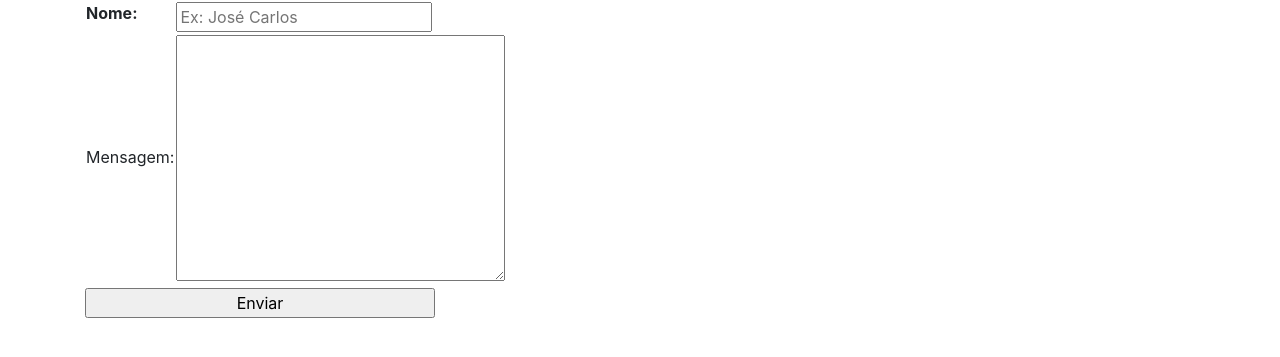
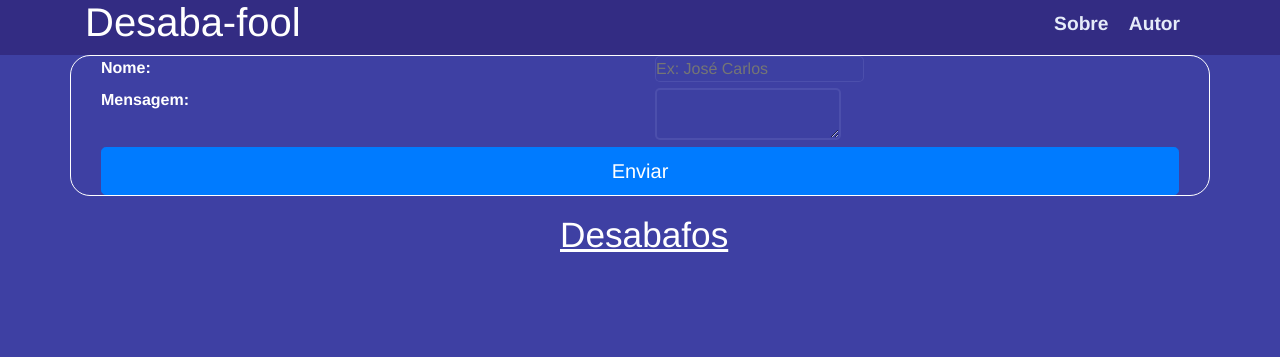
Before and after one commit to GabrielCoelho/desba-fool, a PHP site: page / in a window 1280 px wide. Shown: the top 357 px of the page. Run offline with PHP 8.4, Linux system fonts and the light colour scheme; data that the repository does not hold is empty.

Commit message:
Adicionado um template (tecnicamente) bonito

```diff
--- a/app/views/index.php
+++ b/app/views/index.php
@@ -5,36 +5,65 @@
         <meta charset="UTF-8">
         <meta name="viewport" content="width=device-width, initial-scale=1">
         <link href="./public/css/bootstrap.css" rel="stylesheet">
+        <link href="./public/css/style.css" rel="stylesheet">
     </head>
     <body>
+    <header>
+        <div class="container">
+            <div class="row">
+                <div class="col"><h1>Desaba-fool</h1></div>
+                <div class="col">
+                    <nav>
+                        <ul>
+                            <li><a href="http://github.com/GabrielCoelho/desba-fool">Sobre</a></li>
+                            <li><a href="http://gabrielcoelho.github.io/">Autor</a></li>
+                        </ul>
+                    </nav>
+                </div>
+            </div>
+        </div>
+    </header>
     <section class="container">
         <form action="/addMsg" method="POST">
-        <table>
-            <tr>
-                <th><label for="Nome">Nome: </label></th>
-                <th><input id="Nome" name="name"  type="text" placeholder="Ex: José Carlos"></th>
-            </tr>
-            <tr>
-                <td><label for="Mensagem">Mensagem:</label></td>
-                <td><textarea name="msg" id="Mensagem" cols="30" rows="10"></textarea></td>
-            </tr>
-        </table>
-        <button style="width: 350px;">Enviar</button>
+            <div class="container">
+                <div class="row">
+                <div class="col"><label for="Nome">Nome: </label></div>
+                <div class="col"><input id="Nome" name="name"  type="text" placeholder="Ex: José Carlos"></div>
+                <div class="w-100"></div>
+                <div class="col"><label for="Mensagem">Mensagem:</label></div>
+                <div class="col"><textarea name="msg" id="Mensagem" cols="18" rows="2"></textarea></div>
+                </div>
+                <div class="row">
+                    <div class="col-12">
+                        <button class="btn btn-primary btn-lg btn-block" type="submit">Enviar</button>
+                    </div>
+                </div>
+            </div>
         </form>
     </section>
-    <section class="container">
-        <?php foreach ($rev as $x) {?>
-            <div>
+    <div class="container divisor">
+        <div class="row justify-content-end">
+            <div class="col-7">
+                <h2><u>Desabafos</u></h2>
+            </div>
+        </div>
+    </div>
+    <section class="container" id="mensagem">
+        <div class="row">
+            <?php foreach ($rev as $x) {?>
+            <div class="col-xl-2 col-lg-3 col-md-6 col-sm-12">
                 <table>
                     <tr><th><?= $x['name'] ?></th></tr>
-                    <tr><td><?= $x['msgEnv'] ?></td></tr>
-                    <tr><td><?php
+                    <tr><td class="msg"><?= $x['msgEnv'] ?></td></tr>
+                    <tr><td class="data"><?php
                         $return = new \DateTime($x['data']);
                         echo $return->format('d/m/Y H:i:s'); /*Alterando o formato da data*/
                     ?></td></tr>
                 </table>
             </div>
-        <?php }?>
+            <?php }?>
+        </div>
     </section>
+
     </body>
 </html>
--- a/public/css/style.css
+++ b/public/css/style.css
@@ -1,15 +1,89 @@
 *{margin: 0; padding: 0;}
 body{
-    background-color: bisque;
-    font-family: 'Franklin Gothic Medium', 'Arial Narrow', Arial, sans-serif;
-    font-size: 15px;
+ background-color: #3e40a3;
+ font-family: 'Franklin Gothic Medium', 'Arial Narrow', Arial, sans-serif;
+ font-weight: bold;
+ color: #FFF;
+ font-size: 1em;
+}
+header{
+    background-color: #332c83;
+}
+nav {
+    display: inline-block;
+    float: right;
+    margin-top: 10px;
+    font-size: 1.2em;
+}
+nav li {
+    display: inline;
+    margin-right: 15px;
 }
 
-.container{
-    width: 100%;
+nav li a{
+    text-decoration: none;
+    color: #E5EBF9;
+}
+
+nav li a:hover{
+    text-decoration: none;
+    color: #FFF;
+    font-weight: bolder;
+    border: rgba(88, 90, 180, 0.58) 1.2px solid;
+    border-radius: 5px;
+}
+
+section.container{
+    border: #FFF 1.2px solid;
+    border-radius: 20px;
+}
+
+section.container input{
+    background-color: rgba(62, 64, 163, 0.56);
+    color: #FFF;
+    border: rgba(88, 90, 180, 0.58) 1.2px solid;
+    border-radius: 5px;
+}
+
+section.container textarea{
+    background-color: rgba(62, 64, 163, 0.56);
+    color: #FFF;
+    border: rgba(88, 90, 180, 0.58) 2px solid;
+    border-radius: 5px;
+}
+
+.divisor{
+    margin-top: 20px;
+}
+
+.divisor h2{
+    font-size: 2.2em;
+    text-underline-position: above;
+    text-decoration: wavy;
+}
+
+#mensagem{
+    border:none;
+}
+
+#mensagem .col-xl-2.col-lg-3.col-md-6.col-sm-12{
+    border: #FFF 1px solid;
+    border-radius: 20px;
+}
+
+#mensagem table th{
+    font-size: 0.8em;
+    text-shadow: #3e40a3 1px;
+    text-align: center;
+    font-style: italic;
+}
+
+#mensagem table td.msg{
+    text-align: justify;
+    font-size: 1.5em;
 
 }
-
-.container form{
-    margin: 0 auto;
+#mensagem table td.data{
+    text-align: right;
+    font-size: 0.95em;
 }
```
Also changed, not shown: desabafull.sql (added, +60 -0 lines).
